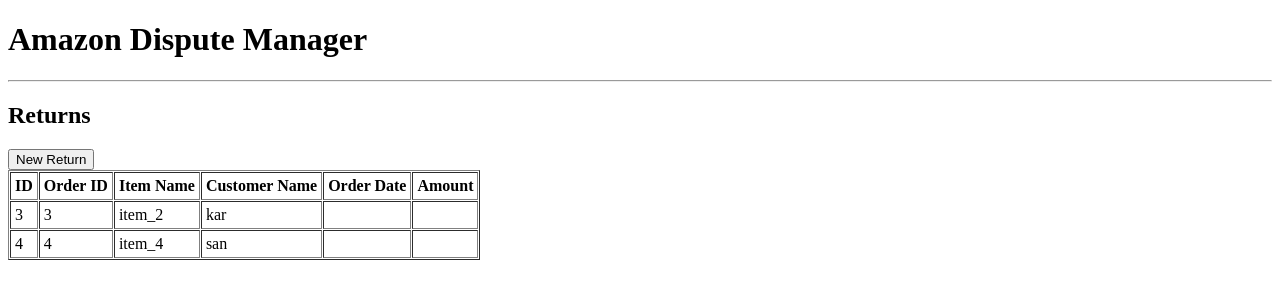
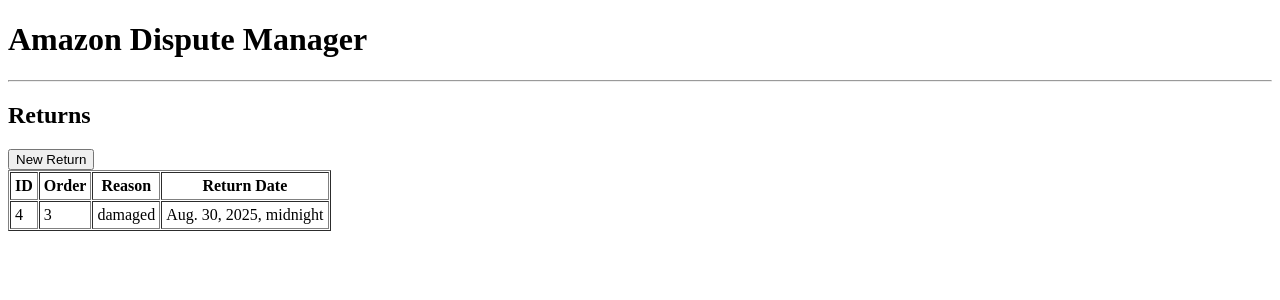
Before and after one commit to sandeepcpatil/AMAZON-DISPUTE-MANAGER, a Django app: template templates/returns/return_list.html in a window 1280 px wide. Shown: the top 300 px of the page. Run offline with Django 4.2, Linux system fonts and the light colour scheme; the template is opened without the code that fills it: values that come from a table or form of the project are taken from there, others are empty; data comes from the database, SQL or seed files in the repository; both versions use the stored data as it was after the commit; some libraries are stand-ins or nearby versions.

Commit message:
orders module fixed

```diff
--- a/returns/forms.py
+++ b/returns/forms.py
@@ -5,4 +5,7 @@
 class ReturnForm(forms.ModelForm):
     class Meta:
         model = Return
-        fields = ["order", "return_reason", "tracking_id"]
+        fields = ["order", "return_reason", "tracking_id", 'return_data']
+        widgets = {
+            "return_data": forms.DateInput(attrs={"type": "date"})  # HTML5 date picker
+        }
--- a/templates/returns/return_table.html
+++ b/templates/returns/return_table.html
@@ -1,20 +1,16 @@
 <table border="1" cellspacing="1" cellpadding="4">
   <tr>
     <th>ID</th>
-    <th>Order ID</th>
-    <th>Item Name</th>
-    <th>Customer Name</th>
-    <th>Order Date</th>
-    <th>Amount</th>
+    <th>Order</th>
+    <th>Reason</th>
+    <th>Return Date</th>
   </tr>
-  {% for order in orders %}
+  {% for return in returns %}
   <tr>
-    <td>{{ order.id }}</td>
-    <td>{{ order.order_id }}</td>
-    <td>{{ order.item_name }}</td>
-    <td>{{ order.customer_name }}</td>
-    <td>{{ order.order_date }}</td>
-    <td>{{ order.amount }}</td>
+    <td>{{ return.id }}</td>
+    <td>{{ return.order_id }}</td>
+    <td>{{ return.return_reason }}</td>
+    <td>{{ return.return_data }}</td>
   </tr>
   {% endfor %}
 </table>
```
Also changed, not shown: returns/views.py (+8 -8 lines), db.sqlite3.
